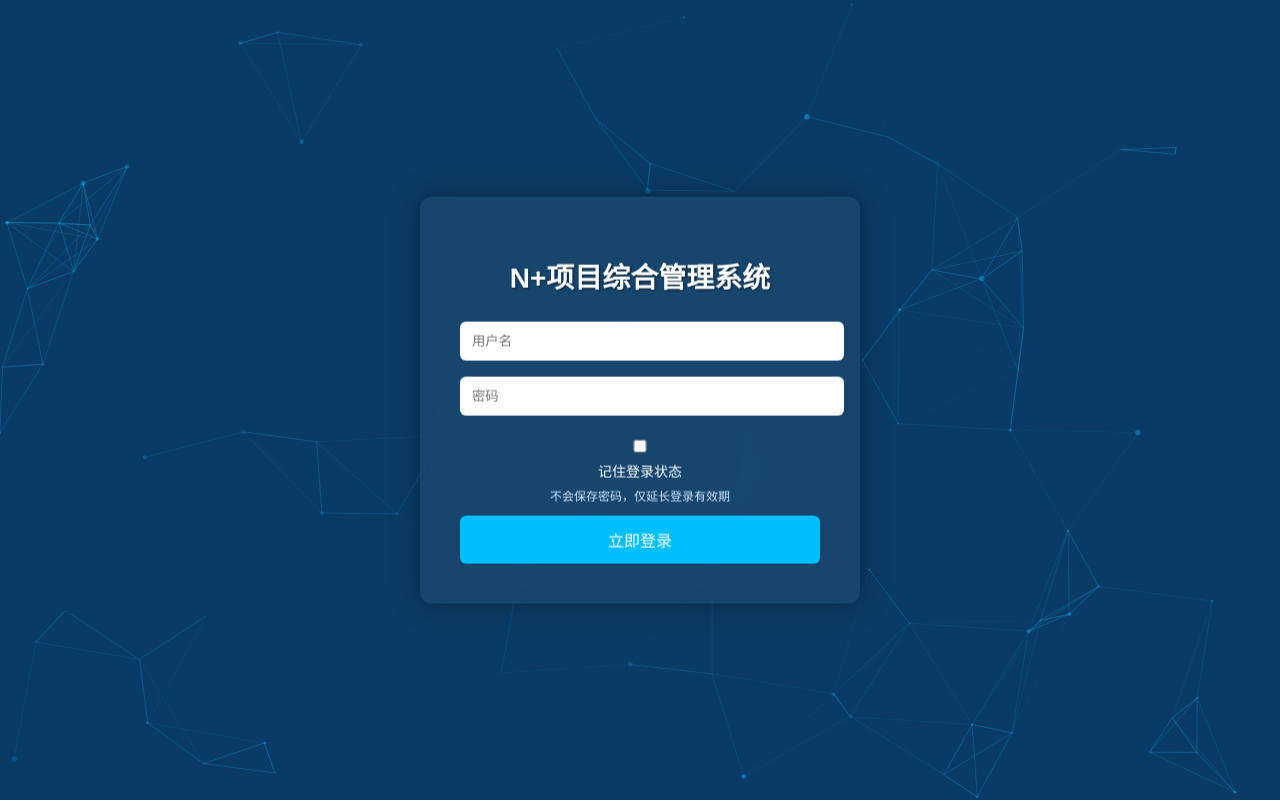
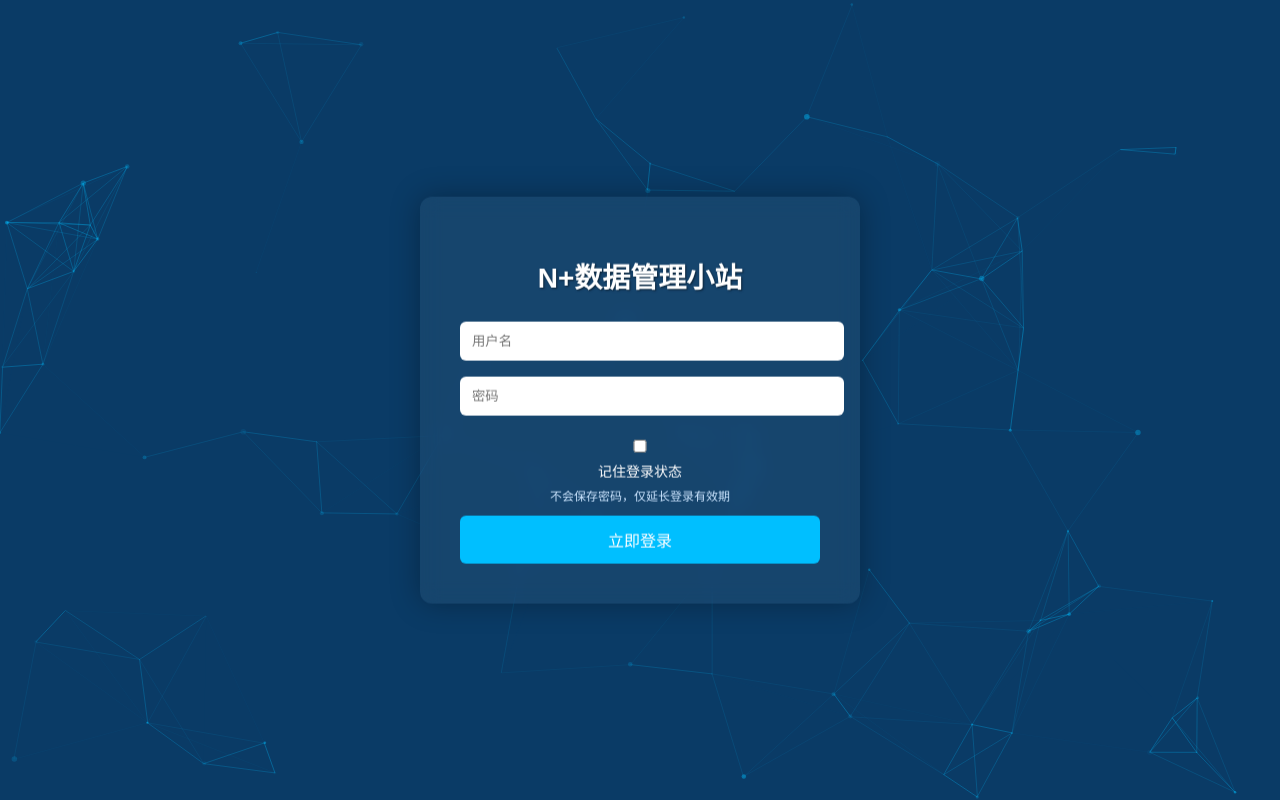
Before and after one commit to Ni20169/nplus-project, a Django app: page / in a window 1280 px wide. Run offline with Django 5.2, Linux system fonts and the light colour scheme; parts of the project's set-up code (start-up, migrations or seed data) failed here and were passed over.

Commit message:
chore: rename login page title to personal-site wording

```diff
--- a/documents/templates/home.html
+++ b/documents/templates/home.html
@@ -3,7 +3,7 @@
 <html lang="zh-CN">
 <head>
 <meta charset="UTF-8">
-<title>N+项目综合管理系统</title>
+  <title>N+数据管理小站</title>
 <link rel="stylesheet" href="{% static 'css/home.css' %}">
 <script src="{% static 'js/particles.min.js' %}"></script>
 <style>
@@ -71,7 +71,7 @@ body, html {
 <div id="particles-js"></div>
 
 <div class="login-container">
-    <h1>N+项目综合管理系统</h1>
+    <h1>N+数据管理小站</h1>
     {% if messages %}
       {% for message in messages %}
         <p class="message">{{ message }}</p>
```
